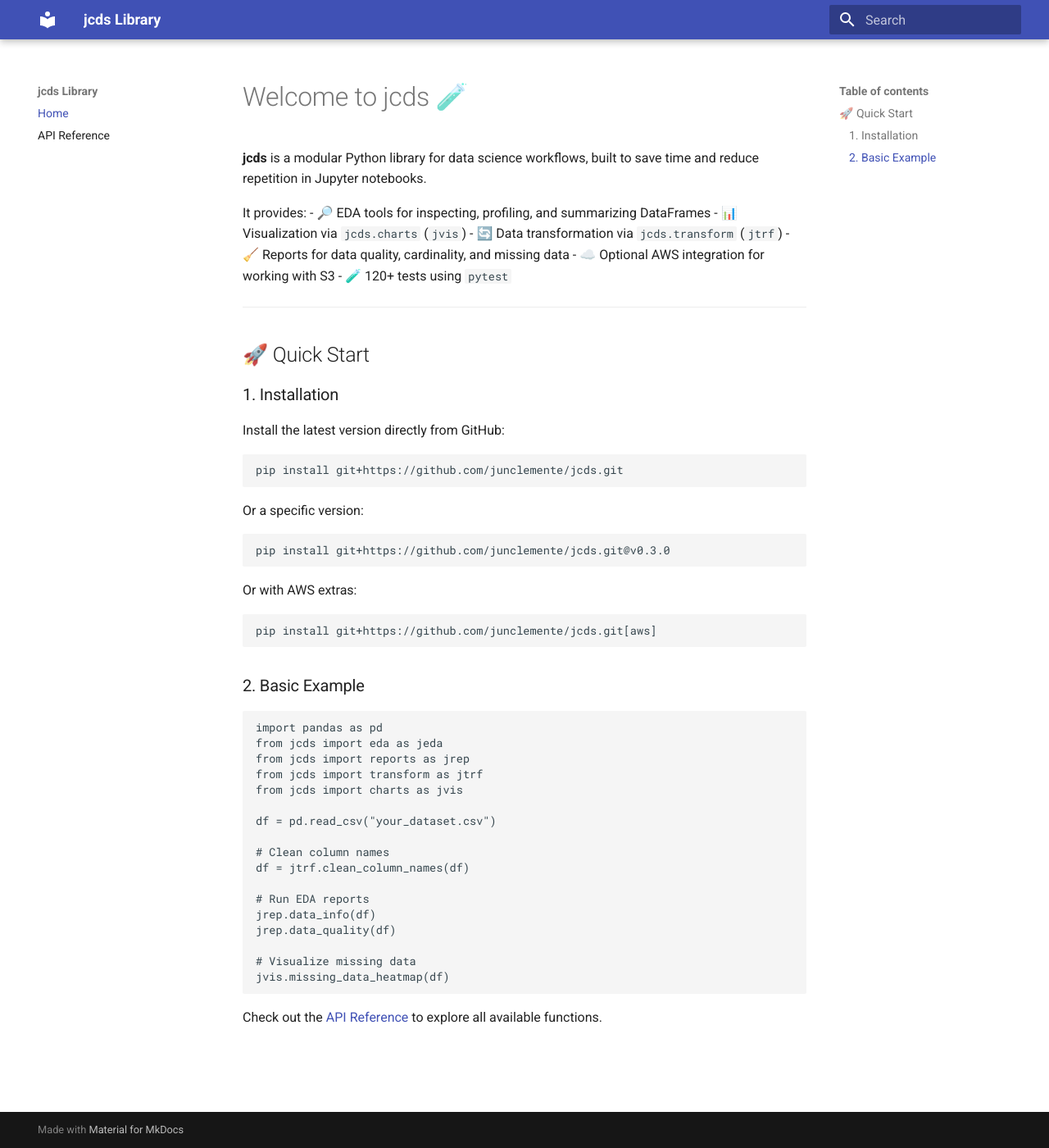
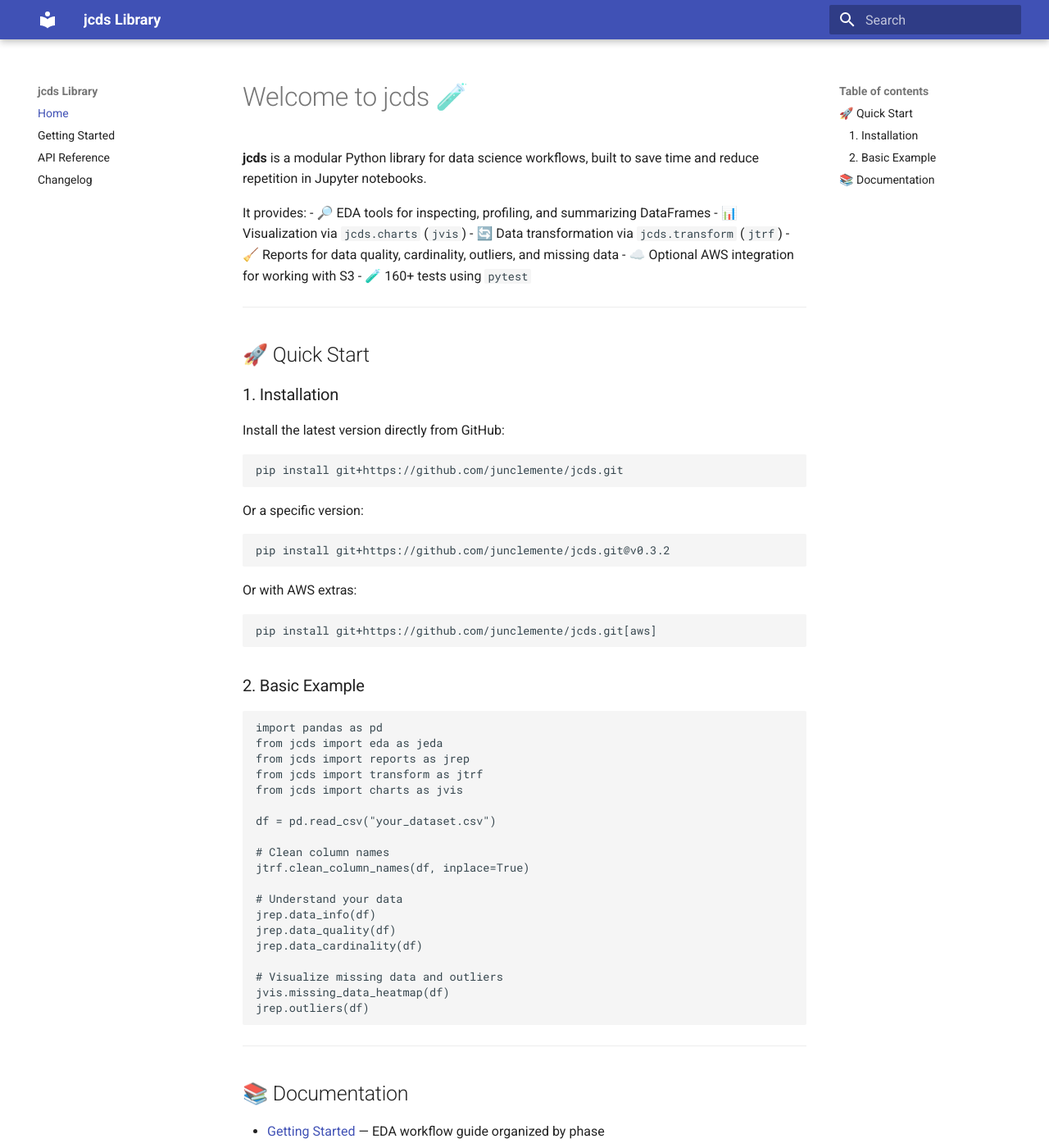
Before and after one commit to junclemente/jcds, an MkDocs documentation site: the page built from docs/index.md, in a window 1280 px wide and 1400 px high. Shown: the whole window at 82% size. Built offline with MkDocs 1.6.1 and Material for MkDocs 9.7.7, drawn with Linux system fonts in a browser that asks for light colours; some of the changed text lies outside the part shown.

Commit message:
docs: add Getting Started guide, remove stale eda_workflow notebook

````diff
--- a/docs/index.md
+++ b/docs/index.md
@@ -7,9 +7,9 @@
 - 🔎 EDA tools for inspecting, profiling, and summarizing DataFrames
 - 📊 Visualization via `jcds.charts` (`jvis`)
 - 🔄 Data transformation via `jcds.transform` (`jtrf`)
-- 🧹 Reports for data quality, cardinality, and missing data
+- 🧹 Reports for data quality, cardinality, outliers, and missing data
 - ☁️ Optional AWS integration for working with S3
-- 🧪 120+ tests using `pytest`
+- 🧪 160+ tests using `pytest`
 
 ---
 
@@ -24,7 +24,7 @@
 
 Or a specific version:
 ```bash
-pip install git+https://github.com/junclemente/jcds.git@v0.3.0
+pip install git+https://github.com/junclemente/jcds.git@v0.3.2
 ```
 
 Or with AWS extras:
@@ -43,14 +43,22 @@
 df = pd.read_csv("your_dataset.csv")
 
 # Clean column names
-df = jtrf.clean_column_names(df)
+jtrf.clean_column_names(df, inplace=True)
 
-# Run EDA reports
+# Understand your data
 jrep.data_info(df)
 jrep.data_quality(df)
+jrep.data_cardinality(df)
 
-# Visualize missing data
+# Visualize missing data and outliers
 jvis.missing_data_heatmap(df)
+jrep.outliers(df)
 ```
 
-Check out the [API Reference](api.md) to explore all available functions.
+---
+
+## 📚 Documentation
+
+- [Getting Started](getting_started.md) — EDA workflow guide organized by phase
+- [API Reference](api.md) — Full auto-generated function documentation
+- [Changelog](changelog.md) — Version history and release notes
--- a/mkdocs.yml
+++ b/mkdocs.yml
@@ -5,7 +5,9 @@
 
 nav:
   - Home: index.md
+  - Getting Started: getting_started.md
   - API Reference: api.md
+  - Changelog: changelog.md
 
 plugins:
   - search
````
Also changed, not shown: docs/getting_started.md (added, +211 -0 lines), 1 other file.
